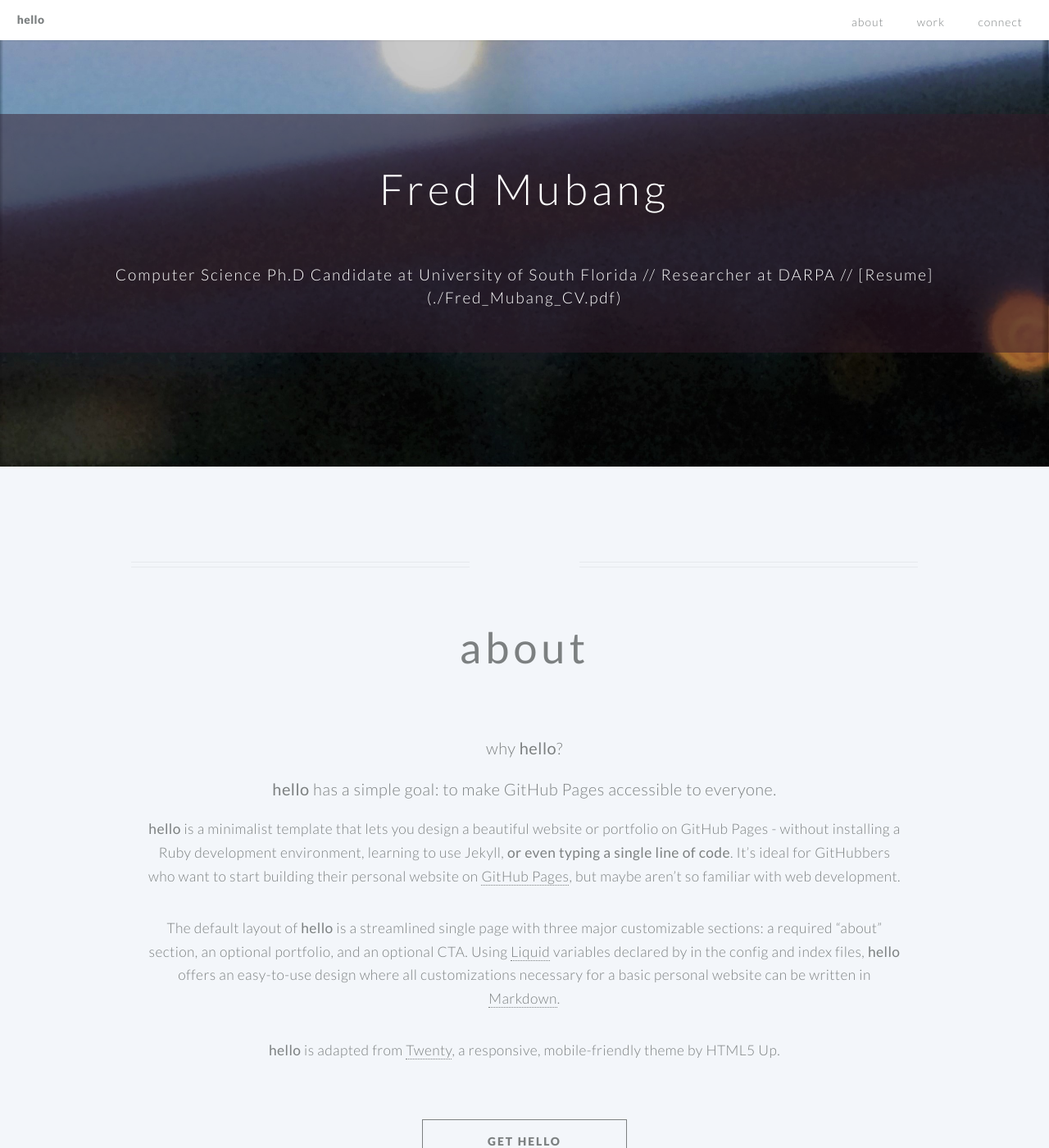
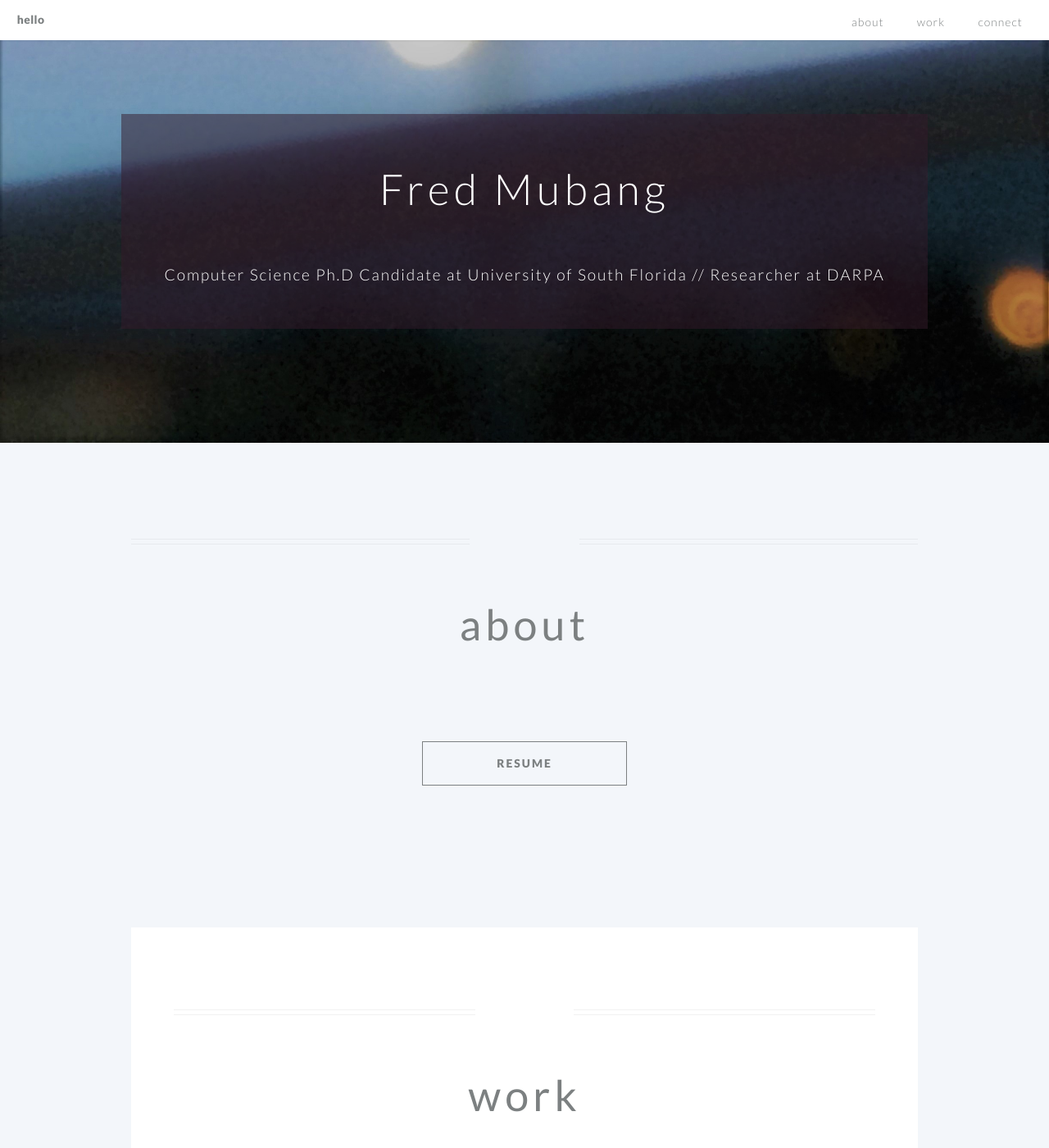
Before and after one commit to fmubang/fmubang.github.io, a Jekyll site: the page built from index.md, in a window 1280 px wide and 1400 px high. Shown: the whole window at 82% size. Built offline with Jekyll 4.4.1, drawn with Linux system fonts in a browser that asks for light colours.

Commit message:
3 commit

```diff
--- a/index.md
+++ b/index.md
@@ -22,8 +22,9 @@ linkedin: saragong # the part after ("https://www.linkedin.com/in/...")
 # google_analytics: <-- your google analytics Tracking ID
 
 # By declaring these variables, you can include a button that links to an external website or to media.
-about_button: https://github.com/saragong/hello # the link
-about_button_label: get hello # the label on the button
+<!-- about_button: https://github.com/saragong/hello # the link -->
+about_button: ./Fred_Mubang_CV.pdf  # the link
+about_button_label: Resume # the label on the button
 
 # optional portfolio section ------------------------------------------
 
@@ -41,7 +42,7 @@ cta_button: mailto:saragong@usc.edu # a link to an external website or to media
 cta_button_label: contact # the label on the button
 
 ---
-[//]: # (write a bit about yourself here)
+<!-- [//]: # (write a bit about yourself here)
 ### why **hello**?
 
 ### **hello** has a simple goal: to make GitHub Pages accessible to everyone.
@@ -54,4 +55,4 @@ who want to start building their personal website on [GitHub Pages](https://page
 The default layout of **hello** is a streamlined single page with three major customizable sections: a required "about" section, an optional portfolio, and an optional CTA. Using [Liquid](https://shopify.github.io/liquid/) variables declared by in the config and index files, **hello** offers an easy-to-use design where all customizations necessary for a basic personal website can be written in [Markdown](https://www.markdownguide.org/basic-syntax/).
 
 
-**hello** is adapted from [Twenty](https://html5up.net/twenty), a responsive, mobile-friendly theme by HTML5 Up.
+**hello** is adapted from [Twenty](https://html5up.net/twenty), a responsive, mobile-friendly theme by HTML5 Up. -->
```
Also changed, not shown: other parts of index.md (+1 -1 lines).
